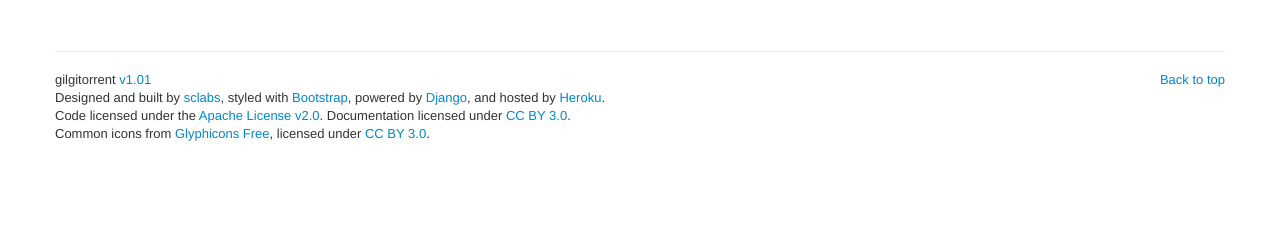
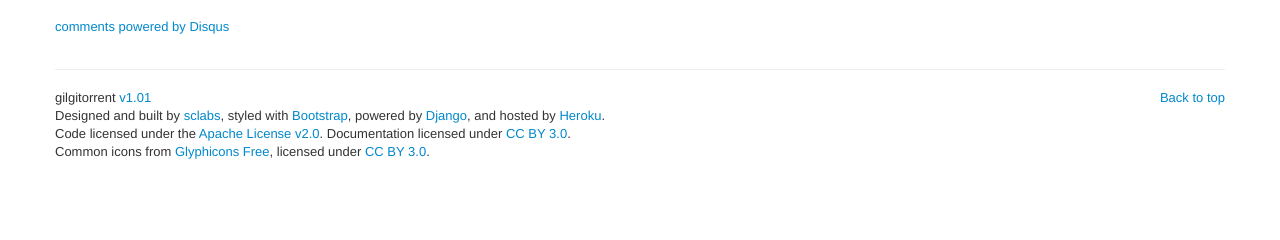
Before and after one commit to sclabs/gilgidrive, a Django app: template torrents/templates/torrents/torrent_detail.html in a window 1280 px wide. Shown: the part 358-598 px from the top of the page. Run offline with Django 3.2, Linux system fonts and the light colour scheme; the template is opened without the code that fills it, so the values that code supplies are empty; some libraries are stand-ins or nearby versions.

Commit message:
added disqus

```diff
--- a/torrents/templates/torrents/torrent_detail.html
+++ b/torrents/templates/torrents/torrent_detail.html
@@ -43,4 +43,20 @@
   </tr>
 </table>
 
+   <div id="disqus_thread"></div>
+    <script type="text/javascript">
+        /* * * CONFIGURATION VARIABLES: EDIT BEFORE PASTING INTO YOUR WEBPAGE * * */
+        var disqus_shortname = 'gilgitorrent'; // required: replace example with your forum shortname
+
+        /* * * DON'T EDIT BELOW THIS LINE * * */
+        (function() {
+            var dsq = document.createElement('script'); dsq.type = 'text/javascript'; dsq.async = true;
+            dsq.src = '//' + disqus_shortname + '.disqus.com/embed.js';
+            (document.getElementsByTagName('head')[0] || document.getElementsByTagName('body')[0]).appendChild(dsq);
+        })();
+    </script>
+    <noscript>Please enable JavaScript to view the <a href="http://disqus.com/?ref_noscript">comments powered by Disqus.</a></noscript>
+    <a href="http://disqus.com" class="dsq-brlink">comments powered by <span class="logo-disqus">Disqus</span></a>
+
+
 {% endblock %}
```
